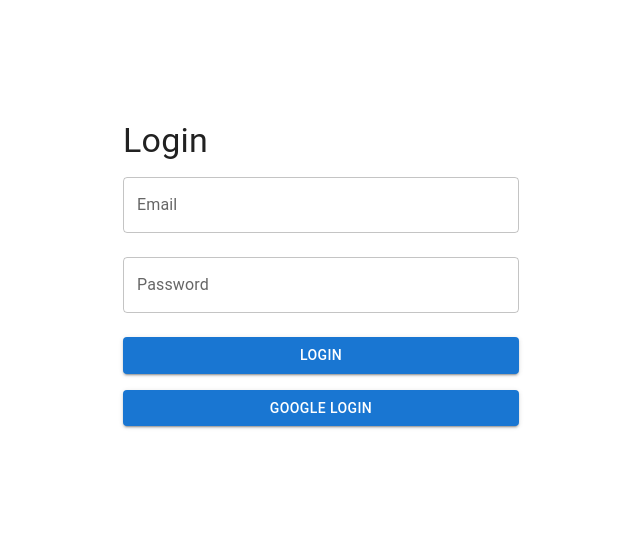
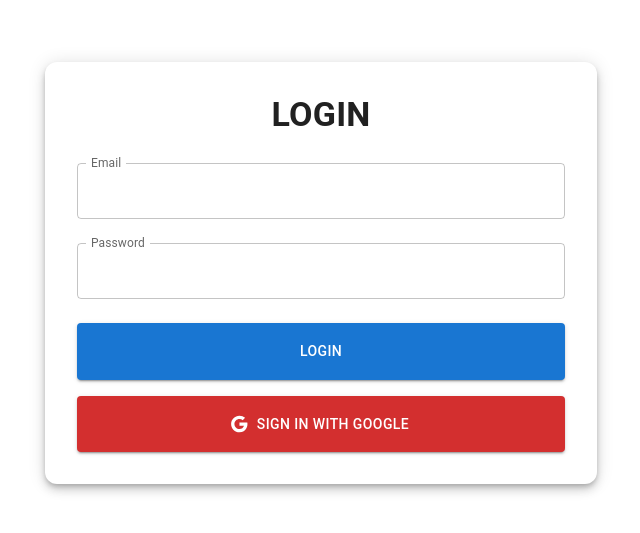
Before and after one commit to milansoap/security-application, a React (Create React App) app in the folder frontend/: page / in a window 1280 px wide. Shown: the part 127-660 px from the top of the page, without its empty margins (319-959 px from the left). Built offline with nearby package versions, Linux system fonts and the light colour scheme; sample sign-in values are in the browser's storage.

Commit message:
reworking frontend looks

```diff
--- a/frontend/package.json
+++ b/frontend/package.json
@@ -5,10 +5,13 @@
   "dependencies": {
     "@emotion/react": "^11.10.6",
     "@emotion/styled": "^11.10.6",
+    "@mui/icons-material": "^5.11.16",
     "@mui/material": "^5.11.14",
     "@testing-library/jest-dom": "^5.16.5",
     "@testing-library/react": "^13.4.0",
     "@testing-library/user-event": "^13.5.0",
+    "bootstrap": "^5.2.3",
+    "material-paper": "^0.0.8",
     "react": "^18.2.0",
     "react-dom": "^18.2.0",
     "react-router-dom": "^6.9.0",
--- a/frontend/src/components/Dashboard.js
+++ b/frontend/src/components/Dashboard.js
@@ -1,5 +1,5 @@
 import React, { useState } from "react";
-import { Container, Typography, TextField, Button, Alert } from "@mui/material";
+import { Container, Typography, TextField, Button, Alert, Box } from "@mui/material";
 import withAuth from "../guards/withAuth";
 import { useNavigate } from "react-router-dom";
 
@@ -63,7 +63,7 @@
         if (response.ok) {
           setMessageSuccess("Admin form submited successfully");
         } else {
-          setMessageFailed("admin authentication failed");
+          setMessageFailed("Admin authentication failed");
         }
       } catch (error) {
         console.error("Error:", error);
@@ -81,7 +81,10 @@
 
   return (
     <Container maxWidth="lg">
-      <Typography variant="h4">Dashboard</Typography>
+      <Typography variant="h4" align="center" sx={{ mt: 4, mb: 4 }}>
+        Dashboard
+      </Typography>
+      <Container sx={{ mt: 4, mb: 4 }}>
       {messageSuccess && (
         <Alert severity="success" sx={{ mt: 2 }}>
           {messageSuccess}
@@ -92,31 +95,58 @@
           {messageFailed}
         </Alert>
       )}
+      </Container>
+
       <form onSubmit={handleSubmit}>
+      <Container sx={{ mt: 4, mb: 4 }}>
+
+        <Box sx={{ display: 'flex', alignItems: 'center', gap: 2 }}>
           <TextField
             id="input-field"
             label="Input Field"
             value={inputValue}
             onChange={(e) => setInputValue(e.target.value)}
+            fullWidth
+            variant="outlined"
           />
-        <Button type="submit" variant="contained">
+          <Button type="submit" variant="contained" color="primary">
             Submit
           </Button>
-        <Button onClick={handleClearStorage}>Logout</Button>
+        </Box>
+        </Container>
       </form>
-      <form onSubmit={handleAdminSubmit}>
+
+      <Container sx={{ mt: 4, mb: 4 }}>
+      <form onSubmit={handleAdminSubmit} sx={{ mt: 4 }}>
+        <Box sx={{ display: 'flex', alignItems: 'center', gap: 2 }}>
           <TextField
             id="input-field"
             label="Input Field Admin"
             value={inputValueAdmin}
             onChange={(e) => setInputValueAdmin(e.target.value)}
+            fullWidth
+            variant="outlined"
           />
-        <Button type="submit" variant="contained">
+          <Button type="submit" variant="contained" color="primary">
             Submit
           </Button>
+        </Box>
       </form>
       </Container>
+
+
+      <Button
+          onClick={handleClearStorage}
+          variant="outlined"
+          color="error"
+          sx={{ mt: 2, width: '100%' }}
+        >
+          Logout
+        </Button>
+    </Container>
   );
+
+
 }
 
 export default withAuth(Dashboard);
--- a/frontend/src/components/LoginForm.js
+++ b/frontend/src/components/LoginForm.js
@@ -7,8 +7,11 @@
   Alert,
   Box,
   CssBaseline,
+  Paper
 } from '@mui/material';
 import { useNavigate, useLocation } from 'react-router-dom';
+import GoogleIcon from '@mui/icons-material/Google';
+
 
 function LoginForm() {
   const [email, setEmail] = useState('');
@@ -96,9 +99,21 @@
         justifyContent="center"
         alignItems="center"
         minHeight="100vh"
+        bgcolor="background.default"
       >
-        <Container maxWidth="xs">
-          <Typography variant="h4">Login</Typography>
+        <Container maxWidth="sm">
+          <Paper
+            elevation={6}
+            sx={{ padding: 4, borderRadius: '12px', fontFamily: 'Roboto' }}
+          >
+            <Typography
+              variant="h4"
+              align="center"
+              gutterBottom
+              sx={{ textTransform: 'uppercase', fontWeight: 'bold' }}
+            >
+              Login
+            </Typography>
             {message && (
               <Alert severity="error" sx={{ mt: 2 }}>
                 {message}
@@ -113,6 +128,9 @@
                 variant="outlined"
                 value={email}
                 onChange={(e) => setEmail(e.target.value)}
+                InputLabelProps={{
+                  shrink: true,
+                }}
               />
               <TextField
                 label="Password"
@@ -122,33 +140,41 @@
                 variant="outlined"
                 value={password}
                 onChange={(e) => setPassword(e.target.value)}
+                InputLabelProps={{
+                  shrink: true,
+                }}
               />
               <Button
                 type="submit"
                 variant="contained"
                 color="primary"
                 fullWidth
-              sx={{ mt: 2 }}
+                sx={{ mt: 2, py: 2 }}
               >
                 Login
               </Button>
 
               <Button
                 variant="contained"
-              color="primary"
+                color="error"
                 fullWidth
-              sx={{ mt: 2 }}
-              onClick={() => window.location.href = "http://localhost:8080/oauth2/authorization/google"}
+                sx={{ mt: 2, py: 2 }}
+                startIcon={<GoogleIcon />}
+                onClick={() =>
+                  (window.location.href =
+                    "http://localhost:8080/oauth2/authorization/google")
+                }
               >
-              GOOGLE LOGIN
+                Sign in with Google
               </Button>
-
-
             </form>
+          </Paper>
         </Container>
       </Box>
     </>
   );
+
+
 }
 
 export default LoginForm;
```
Also changed, not shown: frontend/src/App.css (line endings or trailing spaces), 2 other files (tests, documents, lock files or other folders). Lines whose indentation alone changed are shown as unchanged.
